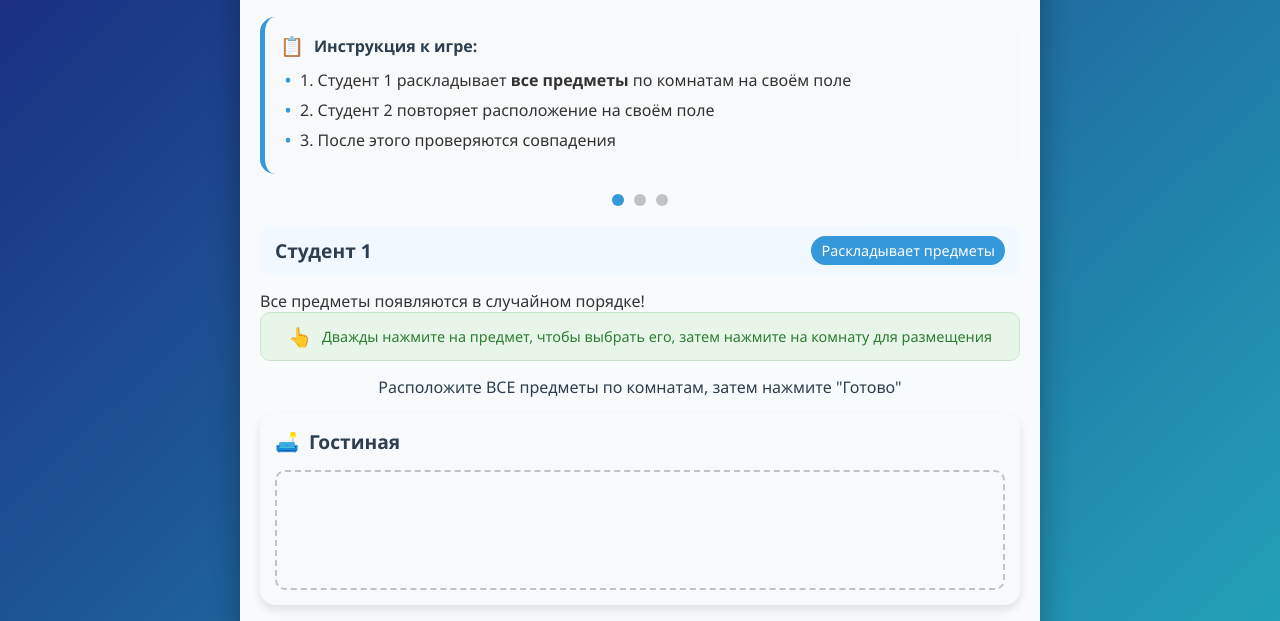
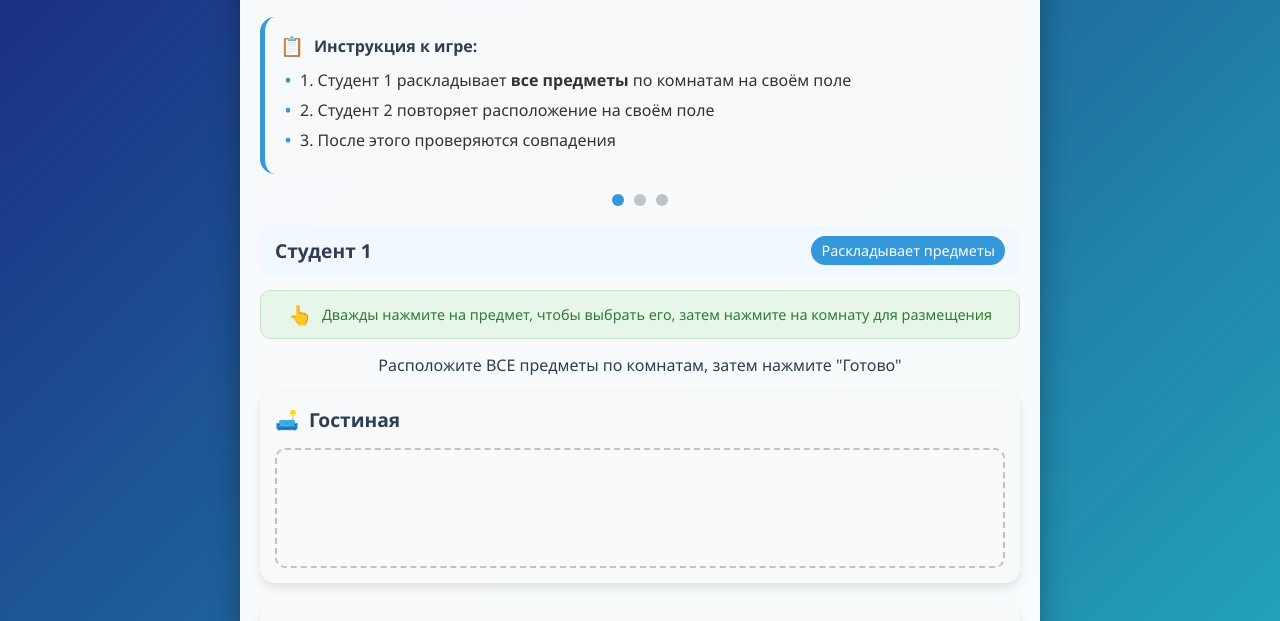
Before and after one commit to Curly-VlaDICK/13, a plain HTML site: page index.html in a window 1280 px wide. Shown: the part 99-720 px from the top of the page. Drawn offline with Linux system fonts and the light colour scheme.

Commit message:
Update index.html

```diff
--- a/index.html
+++ b/index.html
@@ -722,10 +722,6 @@
             <div class="player-info">
                 <div class="player-name">Студент 1</div>
                 <div class="player-role">Раскладывает предметы</div>
-            </div>
-
-            <div class="random-notice">
-                Все предметы появляются в случайном порядке!
             </div>
 
             <div class="tap-instruction">
```
